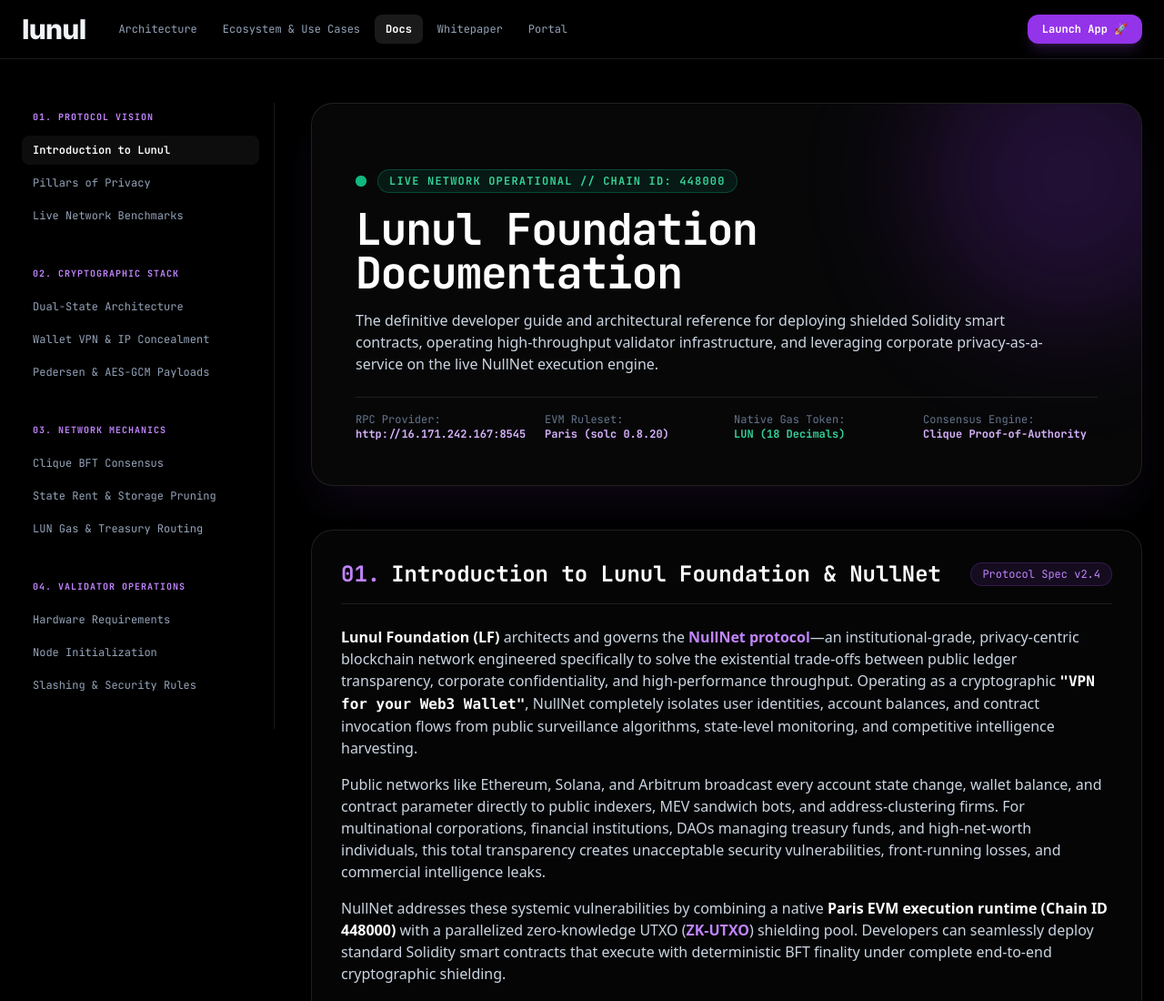
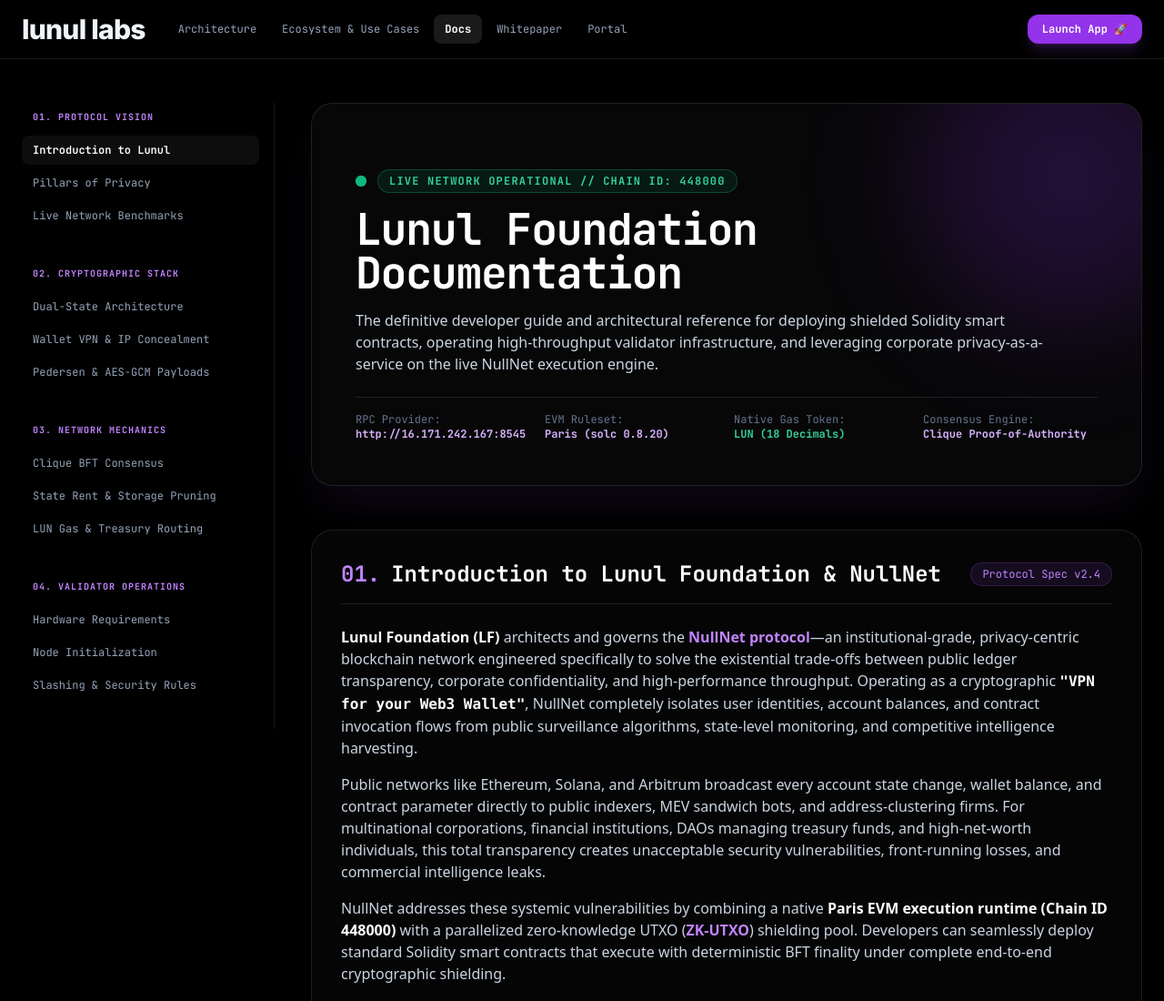
Before and after one commit to lunul-dev/documentation, a website: page index.html in a window 1280 px wide. Shown: the top 1100 px of the page at 91% size. Drawn offline with nearby package versions, Linux system fonts and the light colour scheme.

Commit message:
Update index.html

```diff
--- a/index.html
+++ b/index.html
@@ -22,7 +22,7 @@
     <div class="max-w-7xl mx-auto px-6 h-16 flex items-center justify-between">
       <div class="flex items-center space-x-6">
     <a href="https://lunul.org" class="inline-flex items-center">
-      <span class="font-extrabold tracking-tight text-gradient text-2xl sm:text-3xl">lunul</span>
+      <span class="font-extrabold tracking-tight text-gradient text-2xl sm:text-3xl">lunul labs</span>
     </a>
 
         <!-- DESKTOP NAV -->
```
